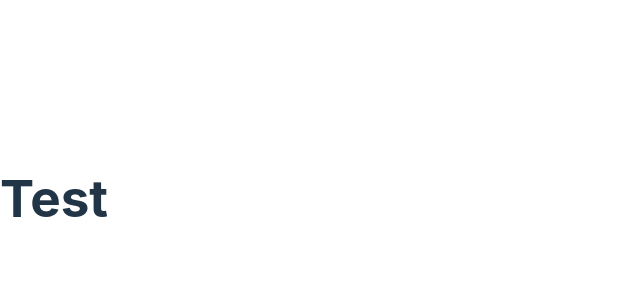
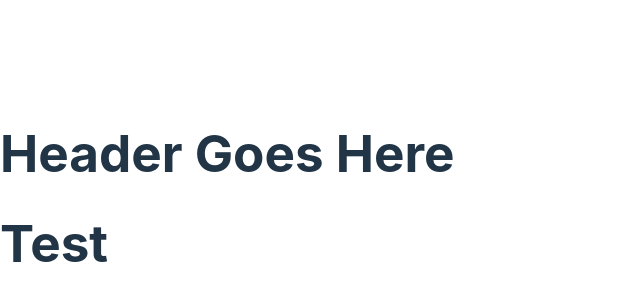
Before and after one commit to askarf/kickstarter-frontend, a React (Vite) app: page / in a window 1280 px wide. Shown: the part 202-502 px from the top of the page, without its empty margins (0-640 px from the left). Built offline with nearby package versions, Linux system fonts and the light colour scheme.

Commit message:
added header

```diff
--- a/src/App.jsx
+++ b/src/App.jsx
@@ -1,5 +1,11 @@
+import { Header } from "./Header";
 function App() {
-  return <h1>Test</h1>;
+  return (
+    <div>
+      <Header />
+      <h1>Test</h1>
+    </div>
+  );
 }
 
 export default App;
--- /dev/null
+++ b/src/Header.jsx
@@ -0,0 +1,7 @@
+export function Header() {
+  return (
+    <header>
+      <h1>Header Goes Here</h1>
+    </header>
+  );
+}
```
